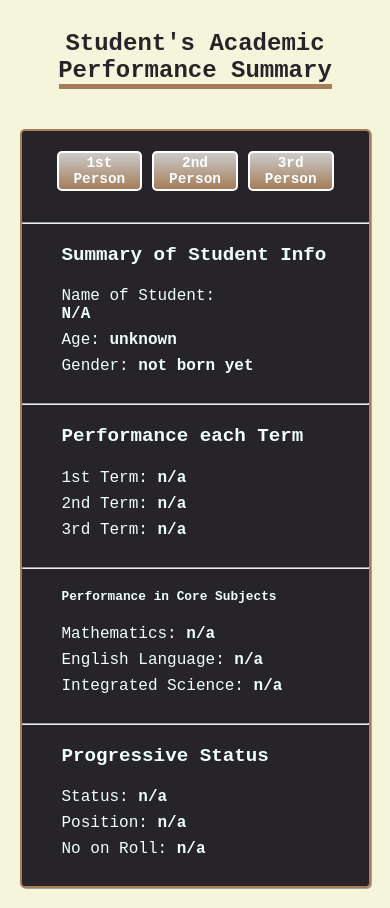
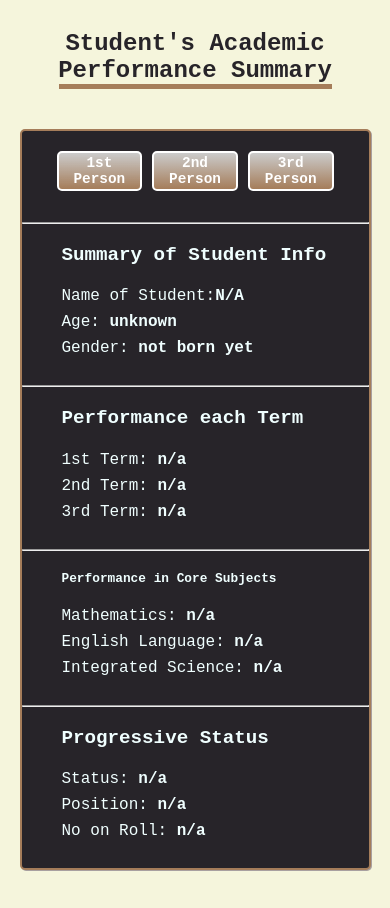
Before and after one commit to askdebb/js-objects, a plain HTML site: page index.html in a window 390 px wide. Drawn offline with nearby package versions, Linux system fonts and the light colour scheme.

Commit message:
modified student name to be responsive to line breaks

```diff
--- a/index.html
+++ b/index.html
@@ -20,7 +20,7 @@
 
         <div class="students">
             <h2>Summary of Student Info</h2>
-            <span id="student">Name of Student: <br><strong><span id="student-name">N/A</span></strong></span>
+            <span  id="student">Name of Student:<strong><span id="student-name">N/A</span></strong></span>
             <span id="student">Age: <strong><span id="student-age">unknown</span></strong></span>
             <span id="student">Gender: <strong><span id="student-gender">not born yet</span></strong></span>
         </div>
```
